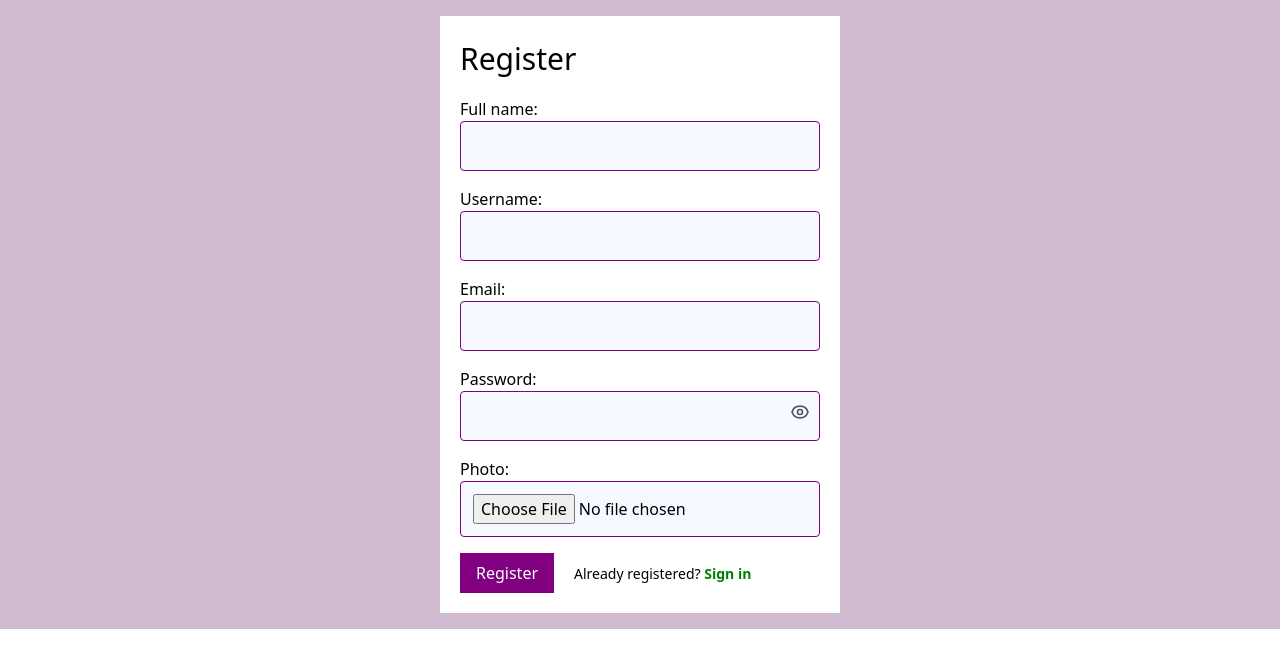
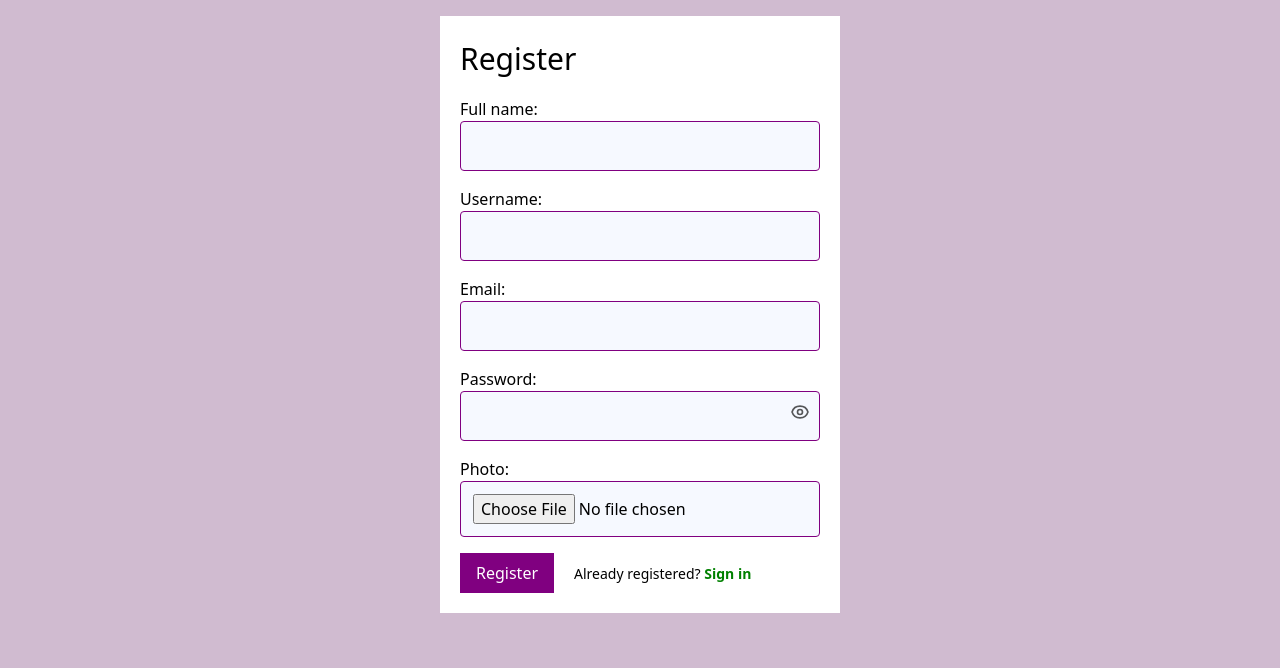
Before and after one commit to solomonojox/soliBank, a React (Create React App) app in the folder client/: page /register in a window 1280 px wide. Shown: the top 668 px of the page. Built offline with nearby package versions, Linux system fonts and the light colour scheme.

Commit message:
first commit

```diff
--- a/client/src/Pages/Register.js
+++ b/client/src/Pages/Register.js
@@ -85,7 +85,7 @@ const Register = () => {
     };
 
     return (
-        <div className='bg-[#d0bbd0] w-[100%] flex flex-col items-center justify-center p-4 '>
+        <div className='bg-[#d0bbd0] w-[100%] h-[100vh] flex flex-col items-center p-4 '>
             {isLoading && (
                 <div className='overlay'>
                 <div className='spinner'></div>
```
